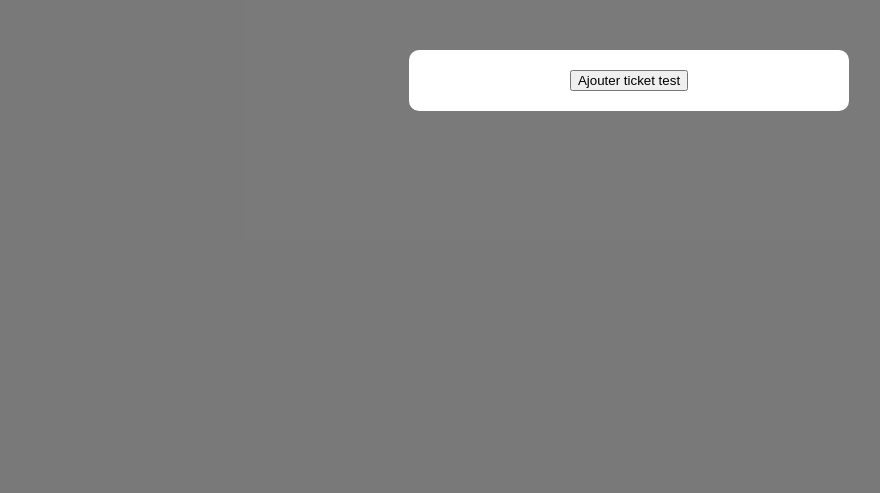
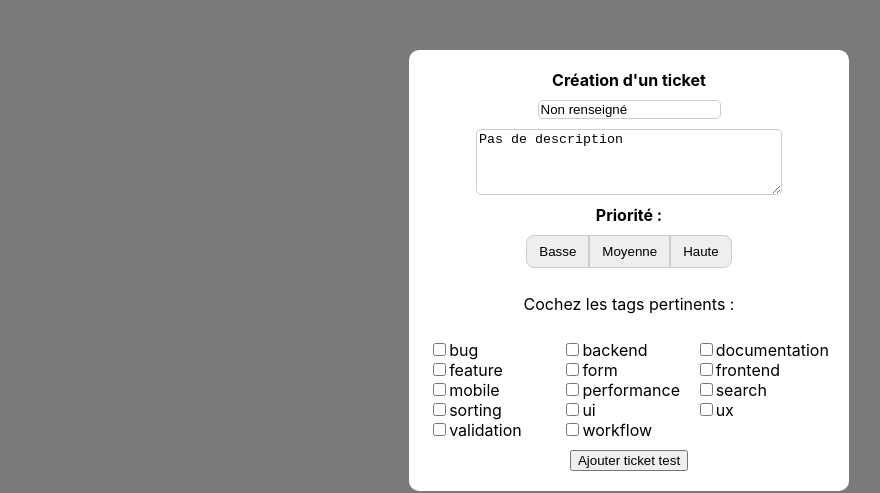
Before and after one commit to pierre-jannot/TicketFlow, a React (Create React App) app in the folder frontend/: page / in a window 1280 px wide. Both pictures are taken after a click on the button "Ajouter". Shown: the part 270-763 px from the top of the page, without its empty margins (11-891 px from the left). Built offline with nearby package versions, Linux system fonts and the light colour scheme; no server answers.

Commit message:
[frontend] Ajout de ticket fonctionnel
Ajout de ticket fonctionnel avec choix du titre, de la description, de la priorité et des tags

```diff
--- a/frontend/src/App.css
+++ b/frontend/src/App.css
@@ -105,3 +105,61 @@ h1 {
   justify-content: center;
   padding-bottom: 20px;
 }
+
+#title, #description {
+  border: 1px solid #ccc;
+  border-radius: 5px;
+}
+
+#description {
+  width: 300px;
+  height: 60px;
+}
+
+#priority-buttons {
+  display: inline-flex;
+}
+
+#priority-buttons button {
+  border: 1px solid #ccc;
+  padding: 8px 12px;
+  background: #eee;
+}
+
+#priority-buttons button:hover {
+  cursor: pointer;
+}
+
+/* enlève double bordures entre boutons */
+#button-medium {
+  border-left: none;
+}
+
+/* radius extérieur seulement */
+#button-low {
+  border-radius: 8px 0 0 8px;
+}
+
+#button-high {
+  border-radius: 0 8px 8px 0;
+}
+
+.selected-Low #button-low {
+  background-color: #2b5b3f;
+  color: white;
+}
+
+.selected-Medium #button-medium {
+  background-color: #e9972d;
+  color: white;
+}
+
+.selected-High #button-high {
+  background-color: #c23b21;
+  color: white;
+}
+
+.tags {
+  display: grid;
+  grid-template-columns: 1fr 1fr 1fr;
+}
--- a/frontend/src/components/AddTicket.js
+++ b/frontend/src/components/AddTicket.js
@@ -3,6 +3,21 @@ import { useState } from "react";
 export function AddTicket({ onAddTicket }){
     const [loading, setLoading] = useState(false);
     const [showModal, setShowModal] = useState(false);
+    const [title, setTitle] = useState('Non renseigné');
+    const [description, setDescription] = useState('Pas de description');
+    const [priority, setPriority] = useState("medium");
+    const [selectedTags, setSelectedTags] = useState([]);
+    const availableTags = [
+            "bug","backend","documentation","feature","form",
+            "frontend","mobile","performance","search",
+            "sorting","ui","ux","validation","workflow"
+            ];
+
+    const toggleTag = (tag) => {
+        setSelectedTags(prev =>
+            prev.includes(tag) ? prev.filter(t => t !== tag) : [...prev, tag]
+        );
+    };
 
     const handleAddTicket = async () => {
         setLoading(true);
@@ -11,10 +26,10 @@ export function AddTicket({ onAddTicket }){
                 method: "POST",
                 headers: {"Content-Type": "application/json"},
                 body: JSON.stringify({
-                    title: "titre",
-                    description: "desc",
-                    priority: "High",
-                    tags: ["ui"]
+                    title: title,
+                    description: description,
+                    priority: priority,
+                    tags: selectedTags
                 })
             });
             const ticket = await response.json();
@@ -34,6 +49,26 @@ export function AddTicket({ onAddTicket }){
             {showModal && (
                 <div className="overlay" onClick={() => setShowModal(false)}>
                     <div className="modal" onClick={(e) => e.stopPropagation()}>
+                        <strong>Création d'un ticket</strong>
+                        <input type="text" id="title" placeholder="Titre" required minLength="4"
+                        value={title} onChange={(e) => setTitle(e.target.value)}></input>
+                        <textarea id="description" placeholder="Description" rows={4} required minLength="15"
+                        value={description} onChange={(e) => setDescription(e.target.value)}></textarea>
+                        <strong>Priorité :</strong>
+                        <section id="priority-buttons" className={`selected-${priority}`}>
+                            <button id="button-low" onClick={() => setPriority("Low")}>Basse</button>
+                            <button id="button-medium" onClick={() => setPriority("Medium")}>Moyenne</button>
+                            <button id="button-high" onClick={() => setPriority("High")}>Haute</button>
+                        </section>
+                        <p>Cochez les tags pertinents :</p>
+                        <div className="tags">
+                            {availableTags.map(tag => (
+                                <label key={tag}>
+                                    <input type="checkbox" checked={selectedTags.includes(tag)} onChange={() => toggleTag(tag)}/>
+                                    {tag}
+                                </label>
+                            ))}
+                        </div>
                         <button onClick={handleAddTicket} disabled={loading}>
                             {loading ? "Ajout en cours..." : "Ajouter ticket test"}
                         </button>
```
Also changed, not shown: 2 other files (tests, documents, lock files or other folders).
